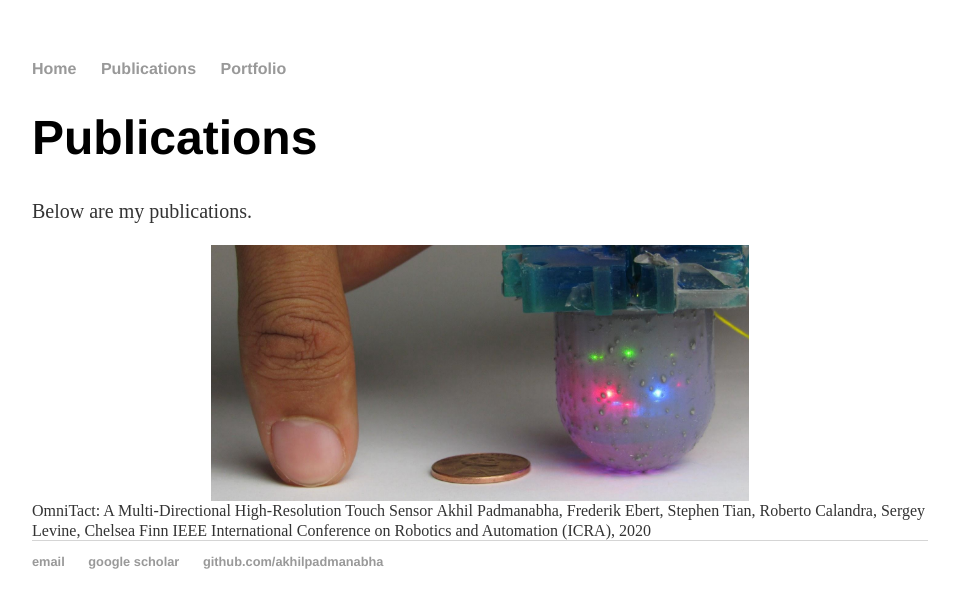
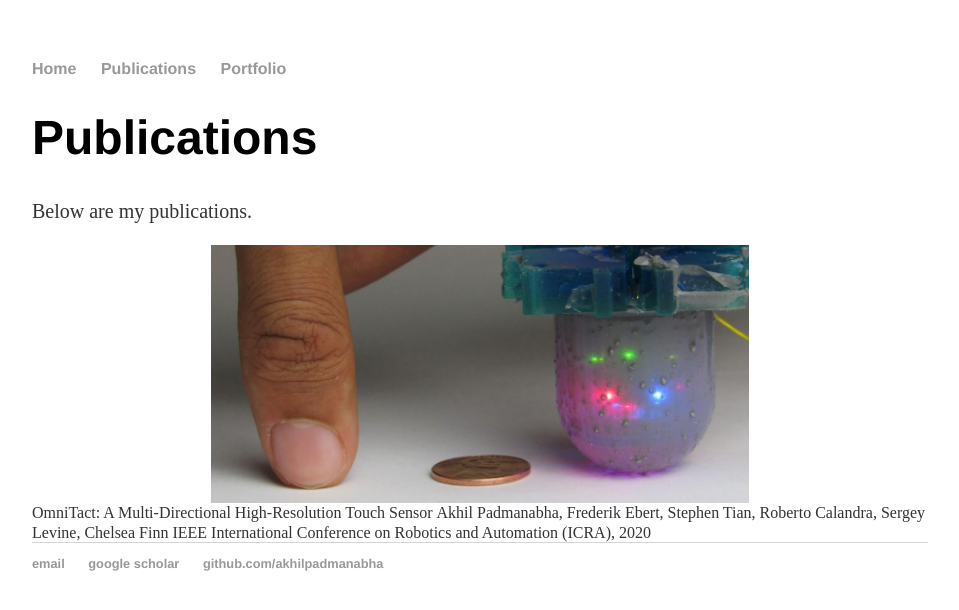
Before and after one commit to akhilpadmanabha/akhilpadmanabha.github.io, a Jekyll site: the page built from publications/index.html, in a window 1280 px wide. Shown: the top 610 px of the page, without its empty margins (160-1119 px from the left). Built offline with Jekyll 4.4.1, drawn with Linux system fonts in a browser that asks for light colours.

Commit message:
added pic

```diff
--- a/publications/index.html
+++ b/publications/index.html
@@ -7,9 +7,7 @@
 	<p>Below are my publications.</p>
 </div>
 
-<img src="https://raw.githubusercontent.com/akhilpadmanabha/akhilpadmanabha.github.io/master/images/omnitact.png" class="center"/>
-
-
+<img src="https://raw.githubusercontent.com/akhilpadmanabha/akhilpadmanabha.github.io/master/images/omnitact.jpg" class="left"/>
 
 
 <div class="blurb">
```
Also changed, not shown: images/omnitact.jpg (added), images/omnitact.png (deleted), 2 other files.
